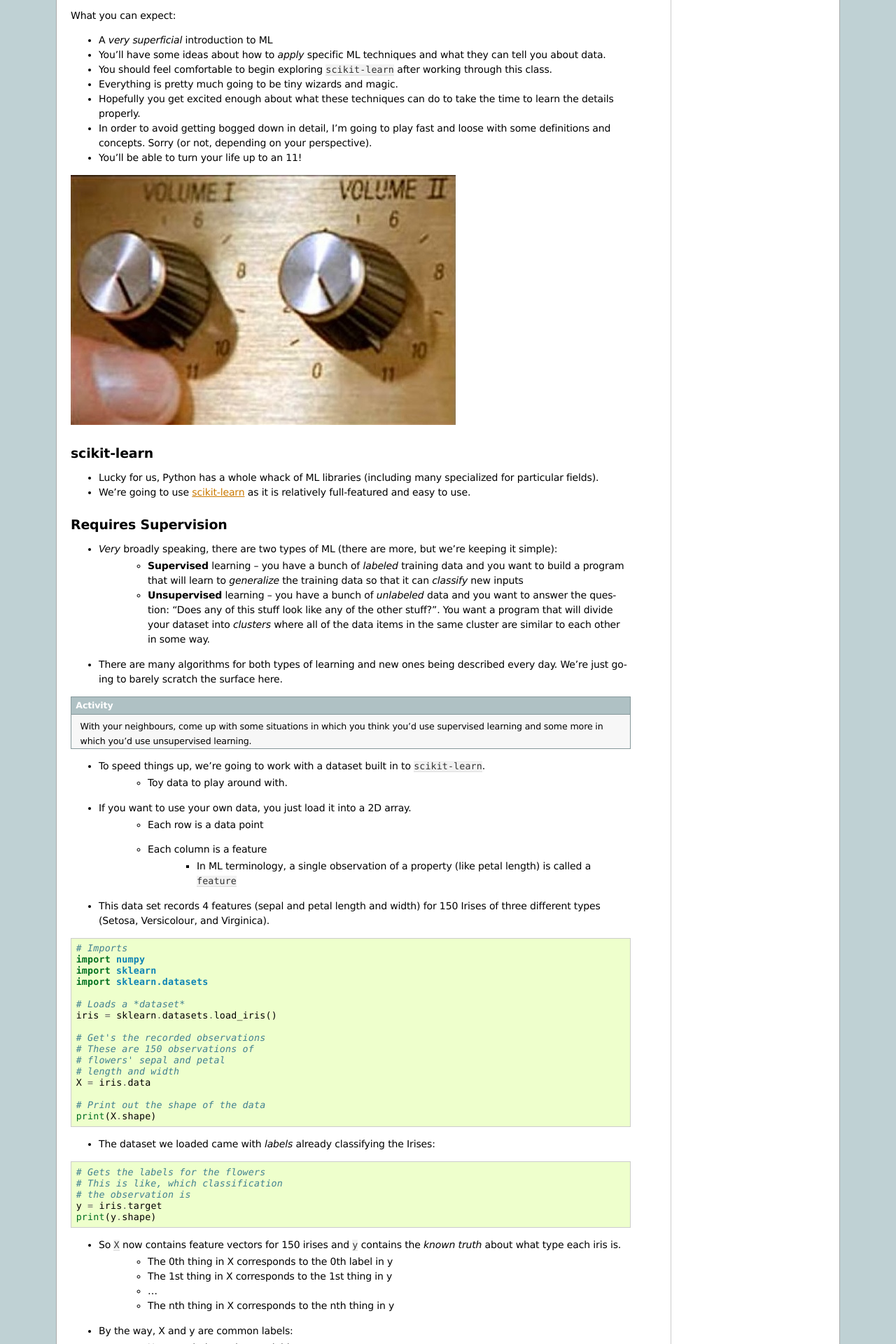
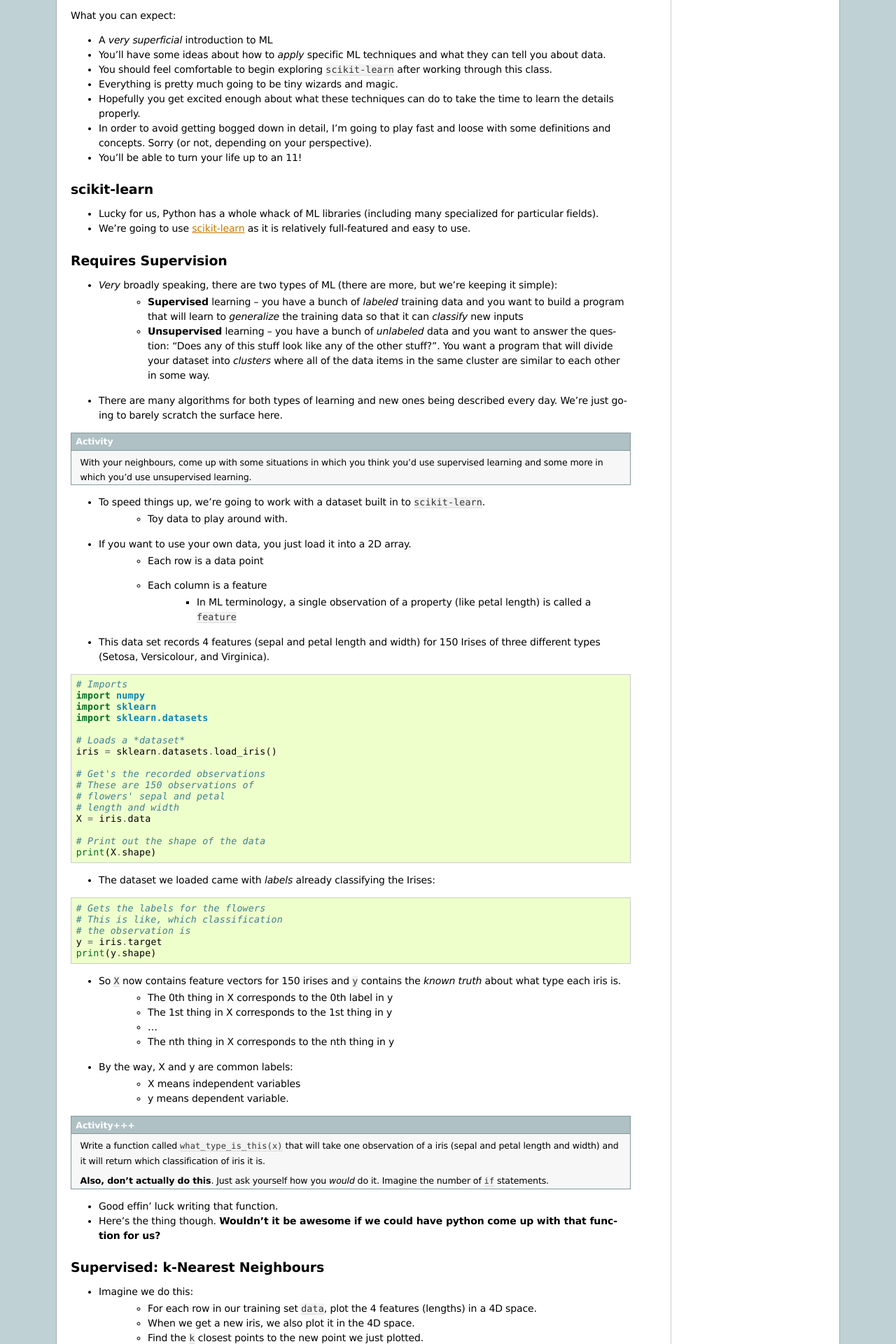
Before and after one commit to jameshughes89/cs101, a Sphinx documentation site: the page built from source/topic19.rst, in a window 1280 px wide. Shown: the part 983-2903 px from the top of the page at 70% size. Built offline with Sphinx 7.4.7, drawn with Linux system fonts in a browser that asks for light colours; formulas are drawn with MathJax 3; pages that are not in the unit, such as notebooks, are missing from menus.

Commit message:
Remove spinal tap 11

```diff
--- a/source/topic19.rst
+++ b/source/topic19.rst
@@ -61,8 +61,6 @@ What you can expect:
 * Hopefully you get excited enough about what these techniques can do to take the time to learn the details properly.
 * In order to avoid getting bogged down in detail, I'm going to play fast and loose with some definitions and concepts. Sorry (or not, depending on your perspective).
 * You'll be able to turn your life up to an 11!
-
-.. image:: ../img/turnUp.jpg
 
 
 scikit-learn
```
Also changed, not shown: img/turnUp.jpg (deleted).
